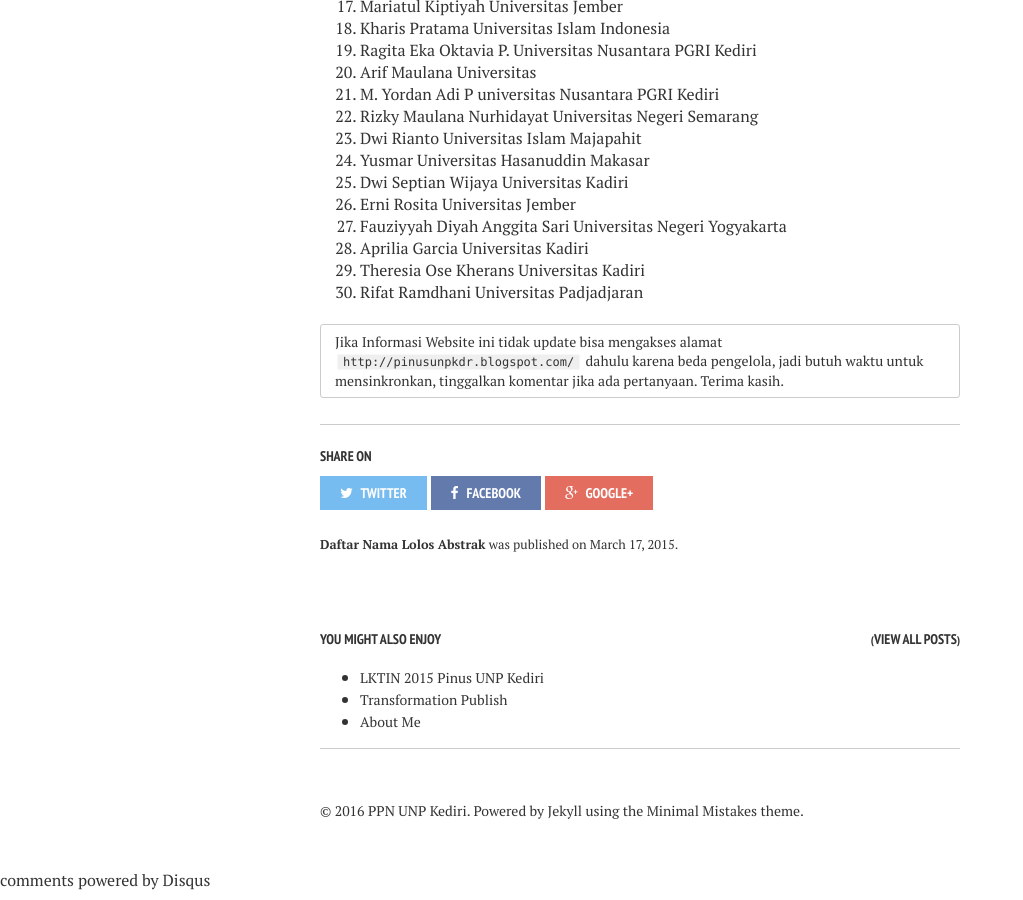
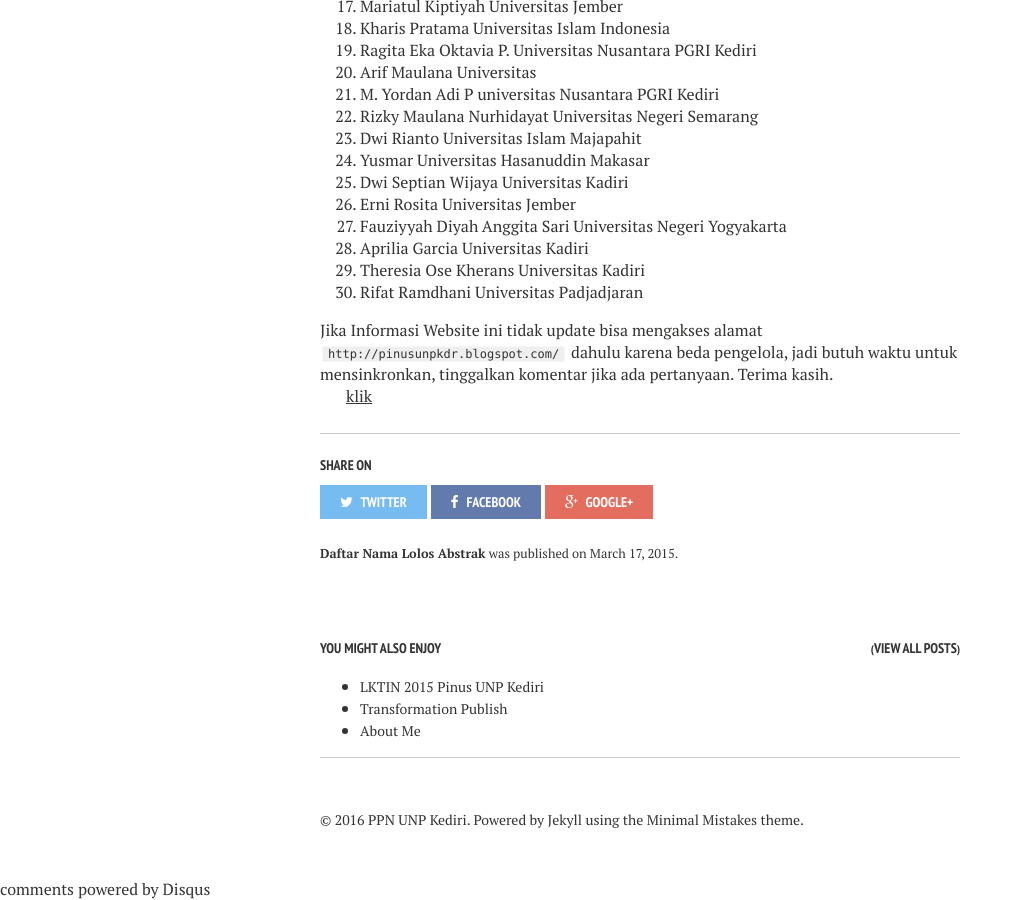
Before and after one commit to ukmppn-unp/ukmppn-unp.github.io, a Jekyll site: the page built from _posts/2015-03-17-daftar-nama-lolos-abstrak.md, in a window 1280 px wide and 900 px high, scrolled down 1175 px. Shown: the whole window, without its empty margins (0-1023 px from the left). Built offline with Jekyll 4.4.1, drawn with Linux system fonts in a browser that asks for light colours; nearby versions of some CDN libraries; comment, search, counter and statistics services are not loaded.

Commit message:
Update 2015-03-17-daftar-nama-lolos-abstrak.md
Belajar membuat link di markdown

```diff
--- a/_posts/2015-03-17-daftar-nama-lolos-abstrak.md
+++ b/_posts/2015-03-17-daftar-nama-lolos-abstrak.md
@@ -61,4 +61,7 @@ Bukti scan Pembayaran yang dikirim ke email: `pinusunpkediri@gmail.com`
 30. Rifat Ramdhani Universitas Padjadjaran
 
 Jika Informasi Website ini tidak update bisa mengakses alamat `http://pinusunpkdr.blogspot.com/` dahulu karena beda pengelola, jadi butuh waktu untuk mensinkronkan, tinggalkan komentar jika ada pertanyaan. Terima kasih.
+
+[klik](http://ppn.unpkediri.ac.id/daftar-nama-lolos-abstrak/)
+
 {: .notice}
```
